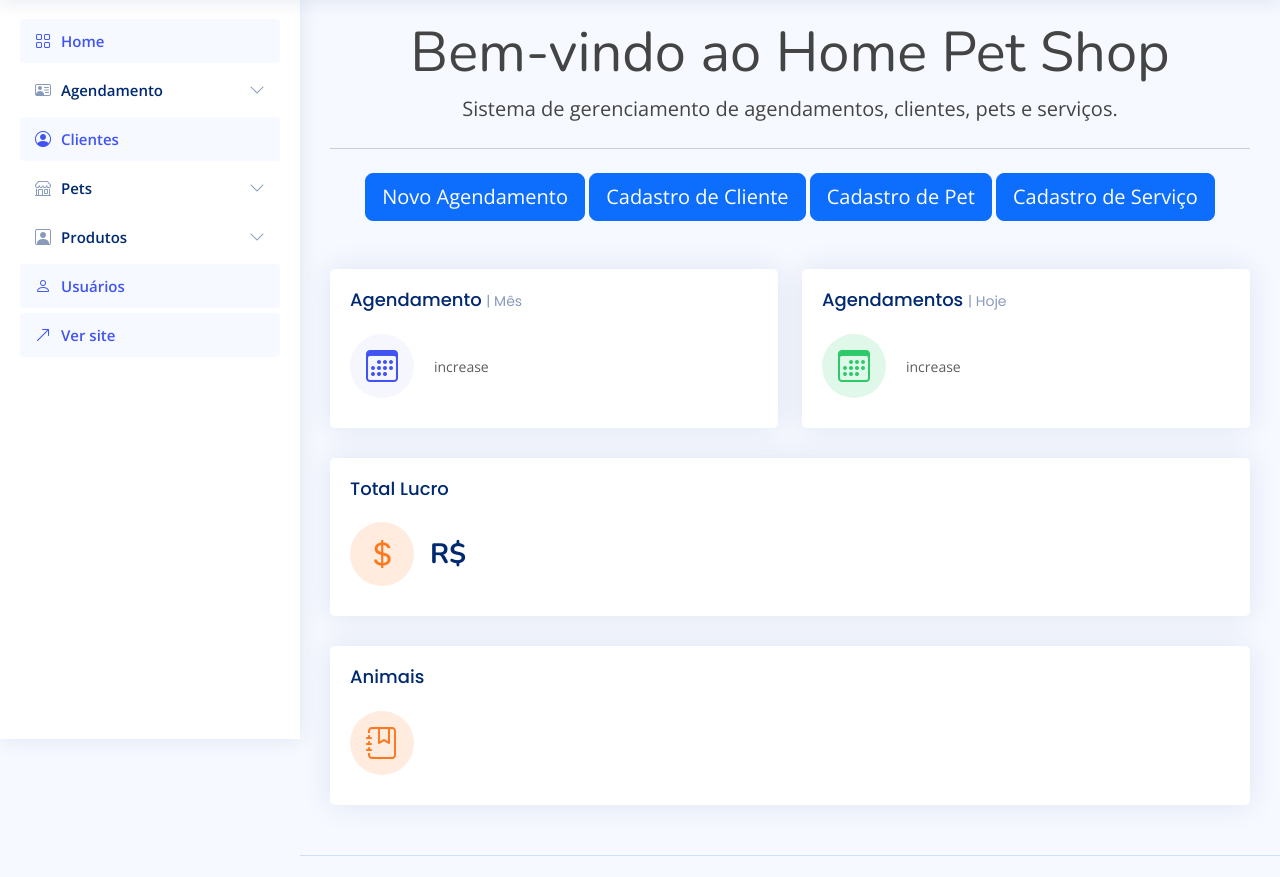
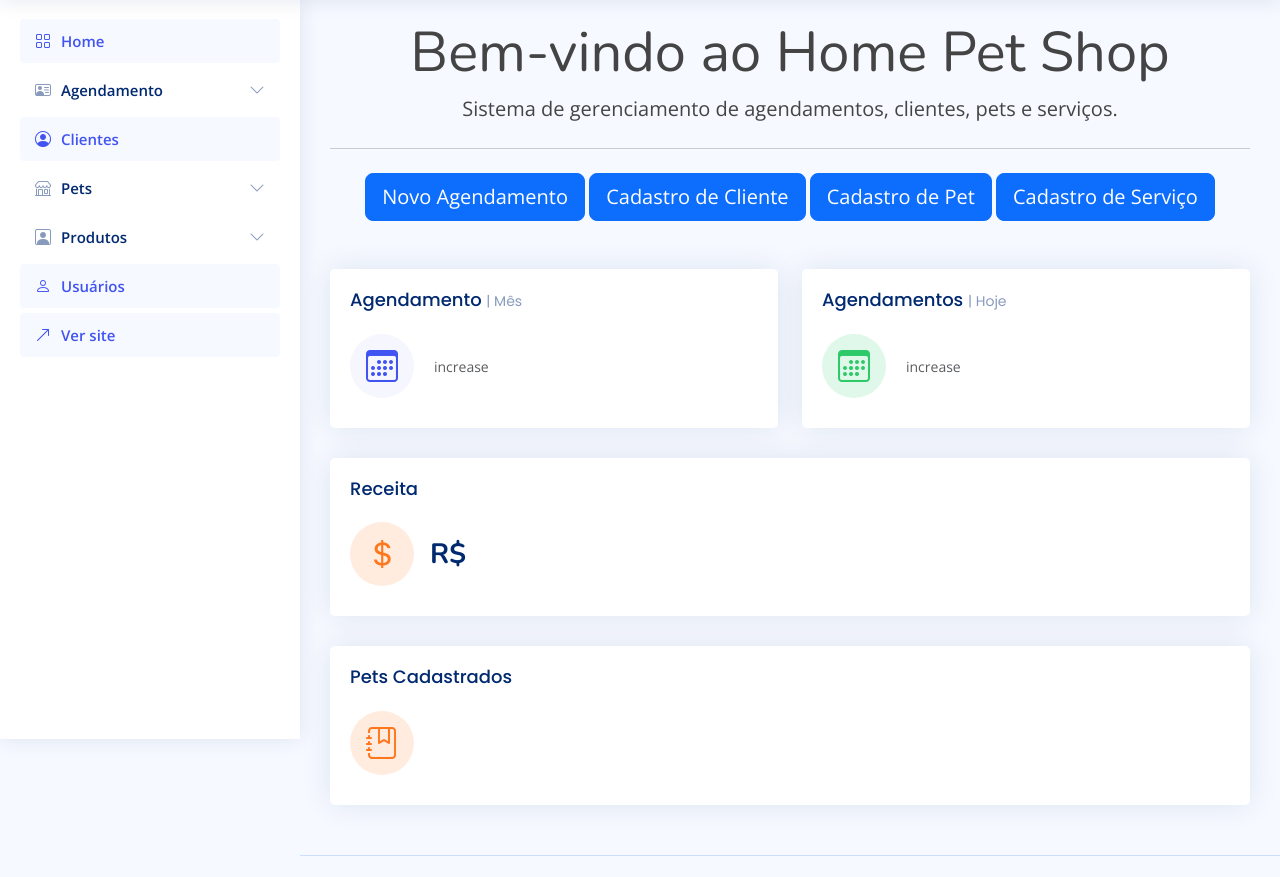
Before and after one commit to sergioferrar/homepet, a Symfony app: template templates/home/index.html.twig in a window 1280 px wide. Shown: the part 61-938 px from the top of the page. Run offline with Twig, Linux system fonts and the light colour scheme; the template is opened without the code that fills it, so the values that code supplies are empty; some libraries are stand-ins or nearby versions.

Commit message:
ajuste na home

```diff
--- a/templates/home/index.html.twig
+++ b/templates/home/index.html.twig
@@ -75,7 +75,7 @@
 
 
                             <div class="card-body">
-                                <h5 class="card-title">Total Lucro</h5>
+                                <h5 class="card-title">Receita</h5>
 
                                 <div class="d-flex align-items-center">
                                     <div class="card-icon rounded-circle d-flex align-items-center justify-content-center">
@@ -100,7 +100,7 @@
 
 
                             <div class="card-body">
-                                <h5 class="card-title">Animais</h5>
+                                <h5 class="card-title">Pets Cadastrados</h5>
 
                                 <div class="d-flex align-items-center">
                                     <div class="card-icon rounded-circle d-flex align-items-center justify-content-center">
```
